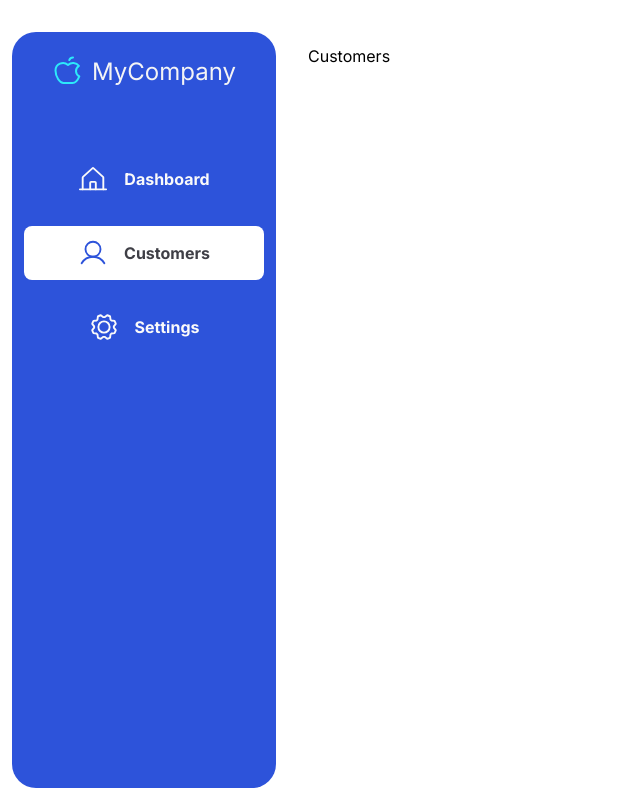
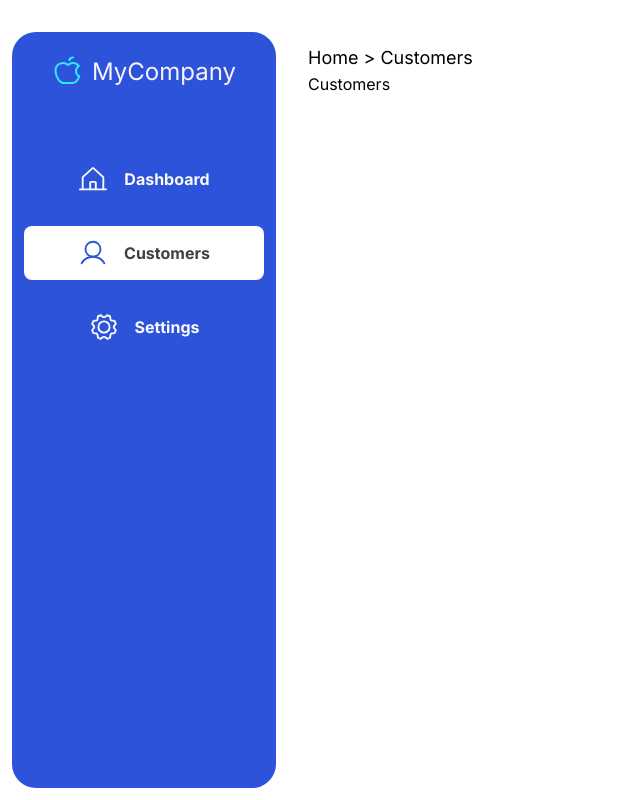
Before and after one commit to NathanSoa/les, a Next.js app in the folder frontend/: page /dashboard/customers in a window 1280 px wide. Shown: the whole page, without its empty margins (0-640 px from the left). Built offline with nearby package versions, Linux system fonts and the light colour scheme.

Commit message:
feat: add breadcrumb

```diff
--- a/frontend/src/app/dashboard/customers/page.tsx
+++ b/frontend/src/app/dashboard/customers/page.tsx
@@ -1,3 +1,15 @@
+import Breadcrumb from '@/app/ui/breadcrumb'
+import { Metadata } from 'next'
+
+export const metadata: Metadata = {
+  title: 'Customers',
+}
+
 export default function Page() {
-  return <div>Customers</div>
+  return (
+    <div>
+      <Breadcrumb pageName={'Customers'} homePage="/dashboard" />
+      Customers
+    </div>
+  )
 }
--- a/frontend/src/app/dashboard/settings/page.tsx
+++ b/frontend/src/app/dashboard/settings/page.tsx
@@ -1,6 +1,9 @@
+import Breadcrumb from '@/app/ui/breadcrumb'
+
 export default function Page() {
   return (
     <div>
+      <Breadcrumb pageName={'Settings'} homePage="/dashboard" />
       <h1>Settings</h1>
     </div>
   )
```
